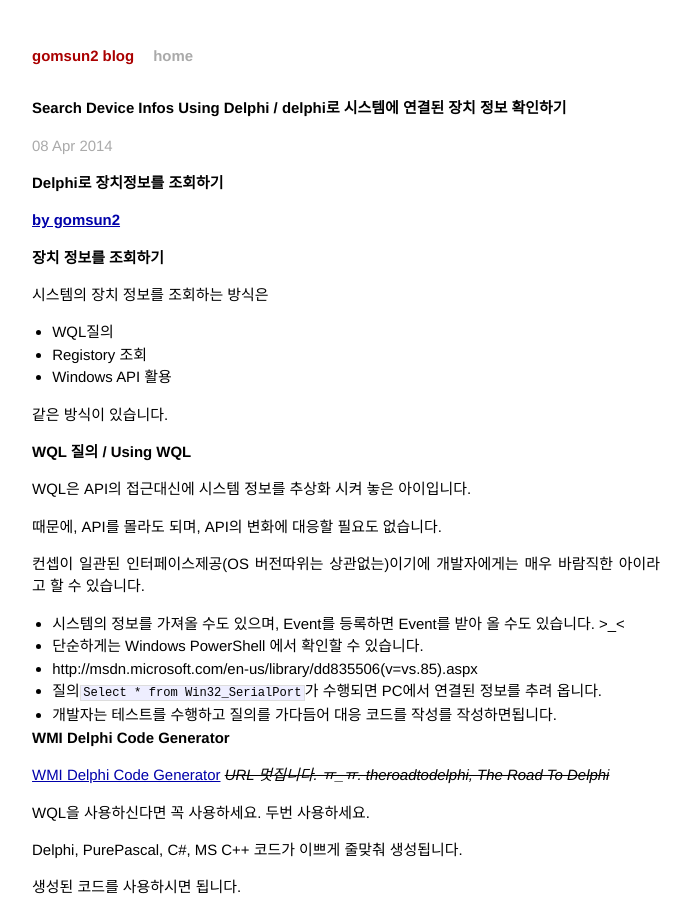
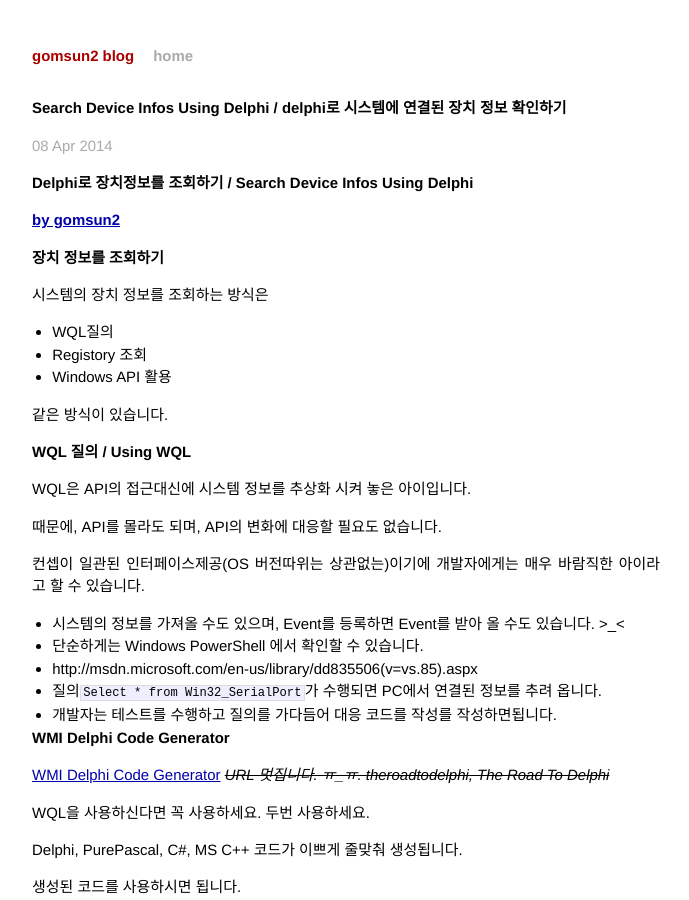
Before and after one commit to ParkKyeongSik/gomsun2.github.io, a Jekyll site: the page built from _posts/2014-04-08-Search-Device-Infos-Using-Delphi.md, in a window 1280 px wide and 900 px high. Shown: the whole window, without its empty margins (294-983 px from the left). Built offline with Jekyll 4.4.1, drawn with Linux system fonts in a browser that asks for light colours; Markdown is read by kramdown in place of the engine named in the settings.

Commit message:
Update 2014-04-08-Search-Device-Infos-Using-Delphi.md

```diff
--- a/_posts/2014-04-08-Search-Device-Infos-Using-Delphi.md
+++ b/_posts/2014-04-08-Search-Device-Infos-Using-Delphi.md
@@ -5,7 +5,7 @@ date:   2014-04-08 10:11:00
 categories: delphi
 ---
 
-# Delphi로 장치정보를 조회하기
+# Delphi로 장치정보를 조회하기 / Search Device Infos Using Delphi
 
 **[by gomsun2](http://gomsun2.github.io/)**
 
```
